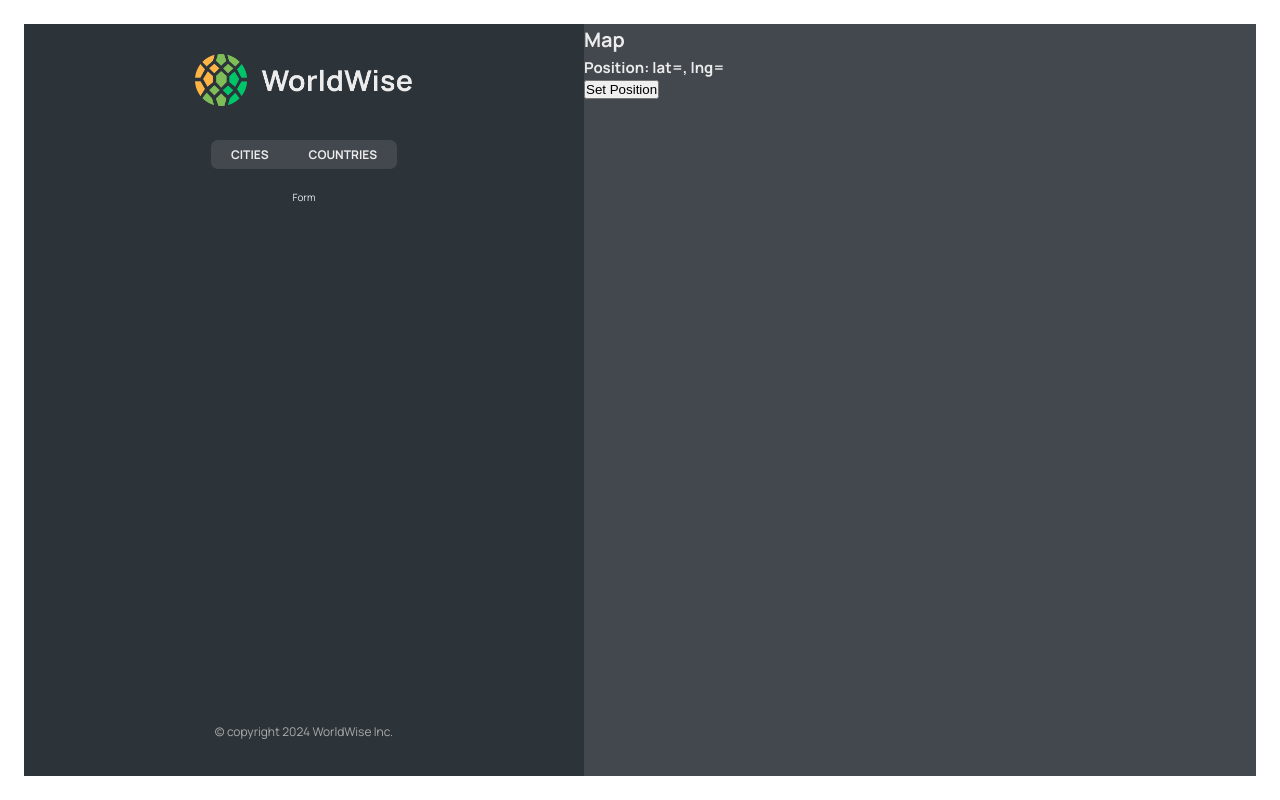
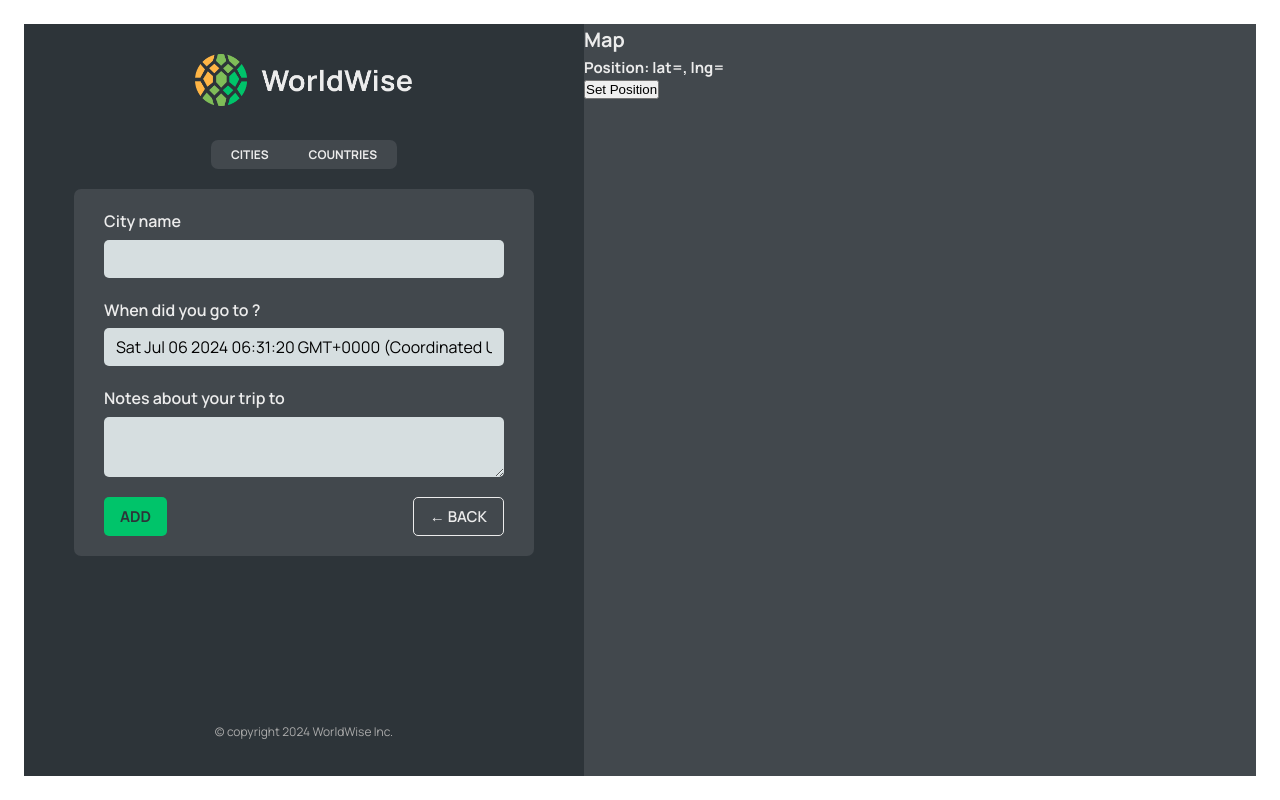
Before and after one commit to amittam104/worldwise, a React (Vite) app: page /app/form in a window 1280 px wide. Built offline with nearby package versions, Linux system fonts and the light colour scheme; data requests are answered from the project's data file.

Commit message:
chore: add navigator, display form component

```diff
--- a/src/App.jsx
+++ b/src/App.jsx
@@ -9,6 +9,7 @@ import CityList from "./components/CityList";
 import { useEffect, useState } from "react";
 import CountryList from "./components/CountryList";
 import City from "./components/City";
+import Form from "./components/Form";
 
 const BASE_URL = `http://localhost:9000`;
 
@@ -58,7 +59,7 @@ function App() {
             path="countries"
             element={<CountryList cities={cities} isLoading={isLoading} />}
           />
-          <Route path="form" element={<p>Form</p>} />
+          <Route path="form" element={<Form />} />
         </Route>
         <Route path="*" element={<Error404 />} />
       </Routes>
--- /dev/null
+++ b/src/components/Button.jsx
@@ -0,0 +1,11 @@
+import styles from "./Button.module.css";
+
+function Button({ children, onClick, type }) {
+  return (
+    <button onClick={onClick} className={`${styles.btn} ${styles[type]}`}>
+      {children}
+    </button>
+  );
+}
+
+export default Button;
--- a/src/components/Form.jsx
+++ b/src/components/Form.jsx
@@ -1,8 +1,8 @@
 // "https://api.bigdatacloud.net/data/reverse-geocode-client?latitude=0&longitude=0"
-
 import { useState } from "react";
-
 import styles from "./Form.module.css";
+import Button from "./Button";
+import { useNavigate } from "react-router-dom";
 
 export function convertToEmoji(countryCode) {
   const codePoints = countryCode
@@ -13,6 +13,8 @@ export function convertToEmoji(countryCode) {
 }
 
 function Form() {
+  const navigator = useNavigate();
+
   const [cityName, setCityName] = useState("");
   const [country, setCountry] = useState("");
   const [date, setDate] = useState(new Date());
@@ -49,8 +51,16 @@ function Form() {
       </div>
 
       <div className={styles.buttons}>
-        <button>Add</button>
-        <button>&larr; Back</button>
+        <Button type="primary">Add</Button>
+        <Button
+          onClick={(e) => {
+            e.preventDefault();
+            navigator(-1);
+          }}
+          type="back"
+        >
+          &larr; Back
+        </Button>
       </div>
     </form>
   );
--- a/src/components/Map.jsx
+++ b/src/components/Map.jsx
@@ -1,14 +1,17 @@
-import { useSearchParams } from "react-router-dom";
+import { useNavigate, useSearchParams } from "react-router-dom";
+import Form from "./Form";
 import styles from "./Map.module.css";
 
 function Map() {
+  const navigator = useNavigate();
+
   const [searchParam, setSearchparam] = useSearchParams();
 
   const lat = searchParam.get("lat");
   const lng = searchParam.get("lng");
 
   return (
-    <div className={styles.mapContainer}>
+    <div className={styles.mapContainer} onClick={() => navigator("form")}>
       <h1>Map</h1>
       <h2>
         Position: lat={lat}, lng={lng}{" "}
```
